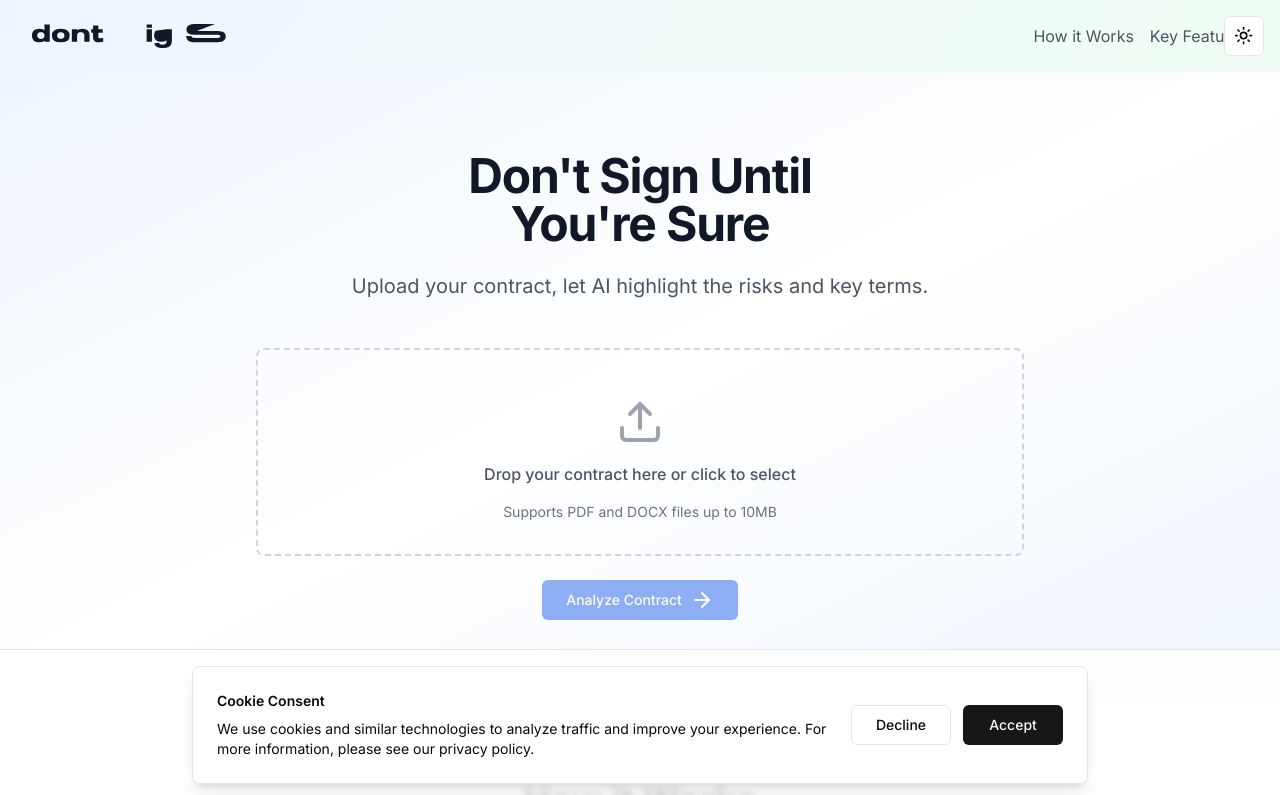
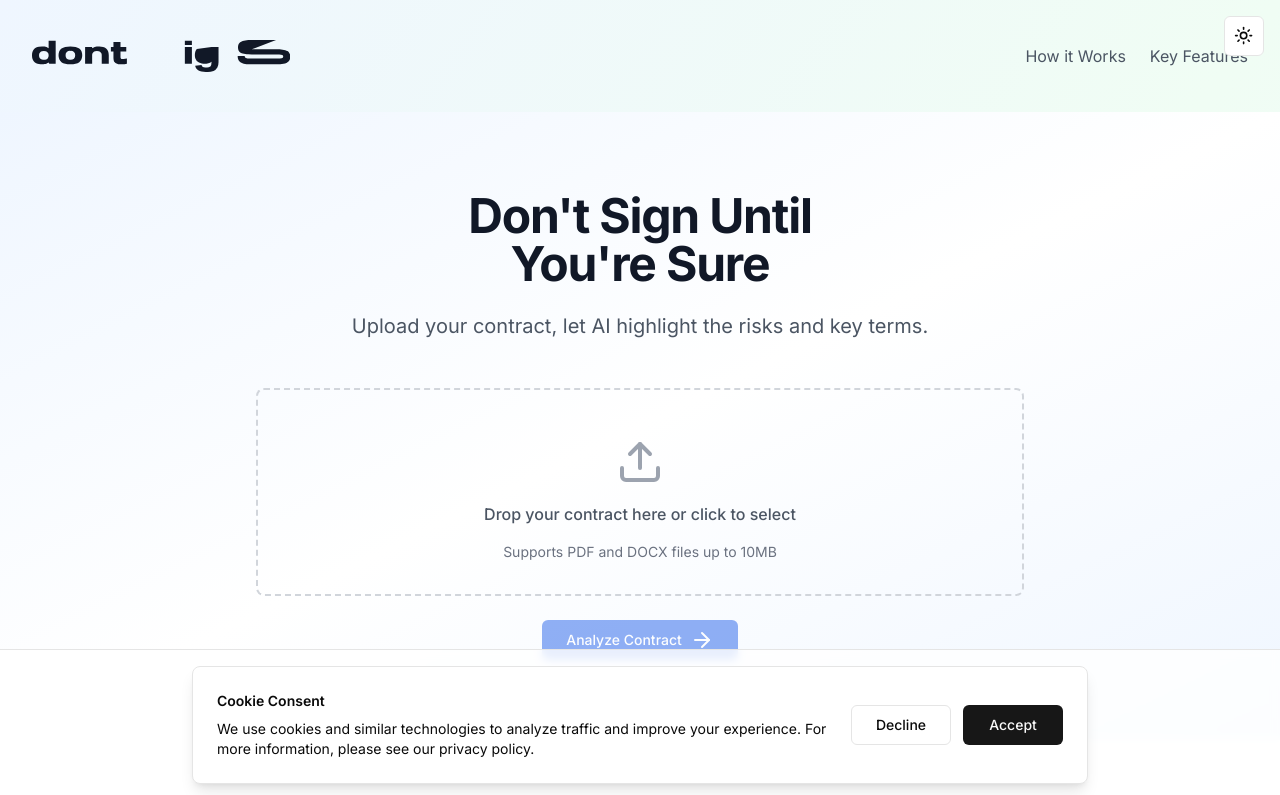
Before and after one commit to morhendos/dontsign, a Next.js app: page / in a window 1280 px wide. Shown: the top 795 px of the page. Built offline with nearby package versions, Linux system fonts and the light colour scheme; no server answers.

Commit message:
feat: improve header layout and spacing

```diff
--- a/components/header.tsx
+++ b/components/header.tsx
@@ -3,16 +3,26 @@ import { Logo } from '@/components/logo/Logo'
 
 export default function Header() {
   return (
-    <header className="py-6 px-4 md:px-8">
+    <header className="py-8 px-4 md:px-8">
       <nav className="max-w-7xl mx-auto flex justify-between items-center">
-        <Link href="/" className="hover:opacity-80 transition-opacity">
-          <Logo />
+        <Link
+          href="/"
+          className="hover:opacity-80 transition-opacity duration-200 py-2"
+          aria-label="dontSign.ai Home"
+        >
+          <Logo className="h-7 md:h-8" />
         </Link>
-        <div className="space-x-4">
-          <Link href="#how-it-works" className="text-gray-600 hover:text-gray-800 dark:text-gray-300 dark:hover:text-gray-100">
+        <div className="space-x-6 flex items-center">
+          <Link
+            href="#how-it-works"
+            className="text-gray-600 hover:text-gray-800 dark:text-gray-300 dark:hover:text-gray-100 transition-colors duration-200"
+          >
             How it Works
           </Link>
-          <Link href="#key-features" className="text-gray-600 hover:text-gray-800 dark:text-gray-300 dark:hover:text-gray-100">
+          <Link
+            href="#key-features"
+            className="text-gray-600 hover:text-gray-800 dark:text-gray-300 dark:hover:text-gray-100 transition-colors duration-200"
+          >
             Key Features
           </Link>
         </div>
```
